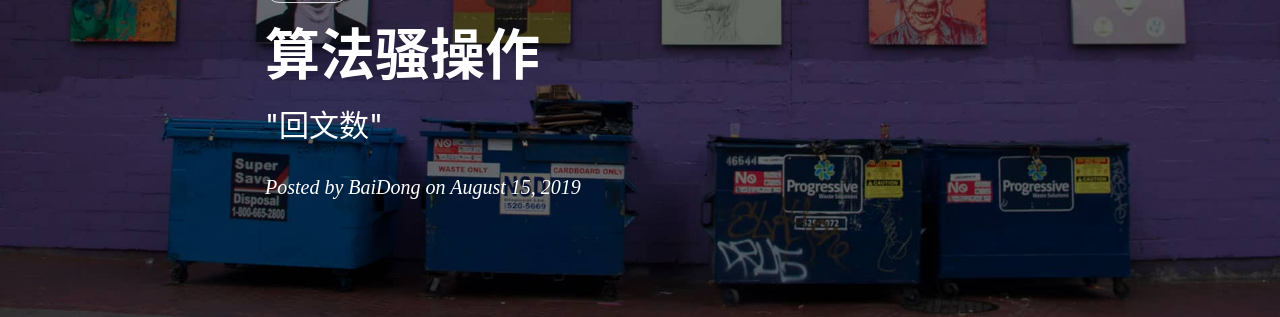
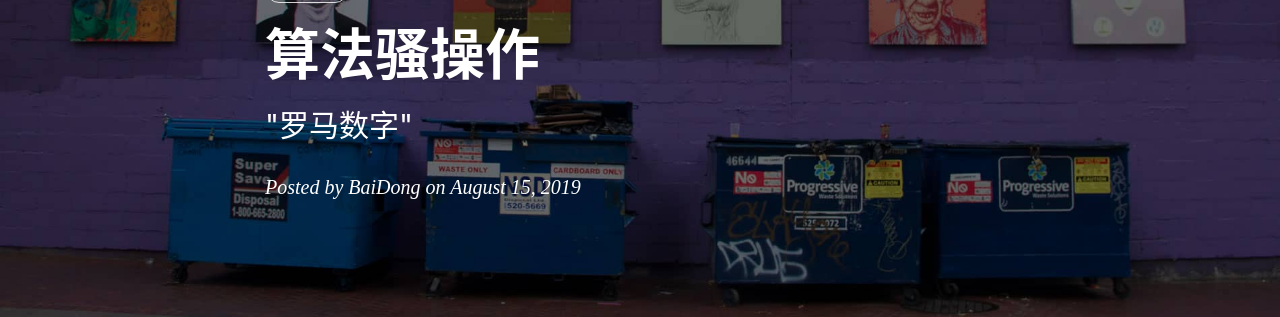
Before and after one commit to 13161231996/13161231996.github.io, a Jekyll site: the page built from _posts/2019-08-15-算法骚操作-罗马数字.markdown, in a window 1280 px wide and 900 px high. Shown: the part 175-492 px from the top of the window. Built offline with Jekyll 4.4.1, drawn with Linux system fonts in a browser that asks for light colours; nearby versions of some CDN libraries; comment, search, counter and statistics services are not loaded.

Commit message:
Update 2019-08-15-算法骚操作-罗马数字.markdown

```diff
--- a/_posts/2019-08-15-算法骚操作-罗马数字.markdown
+++ b/_posts/2019-08-15-算法骚操作-罗马数字.markdown
@@ -2,7 +2,7 @@
 
 layout:     post
 title:      "算法骚操作"
-subtitle:   " \"回文数\""
+subtitle:   " \"罗马数字\""
 date:       2019-08-15 18:39:00
 author:     "BaiDong"
 header-img: "img/home-bg-art.jpg"
```
